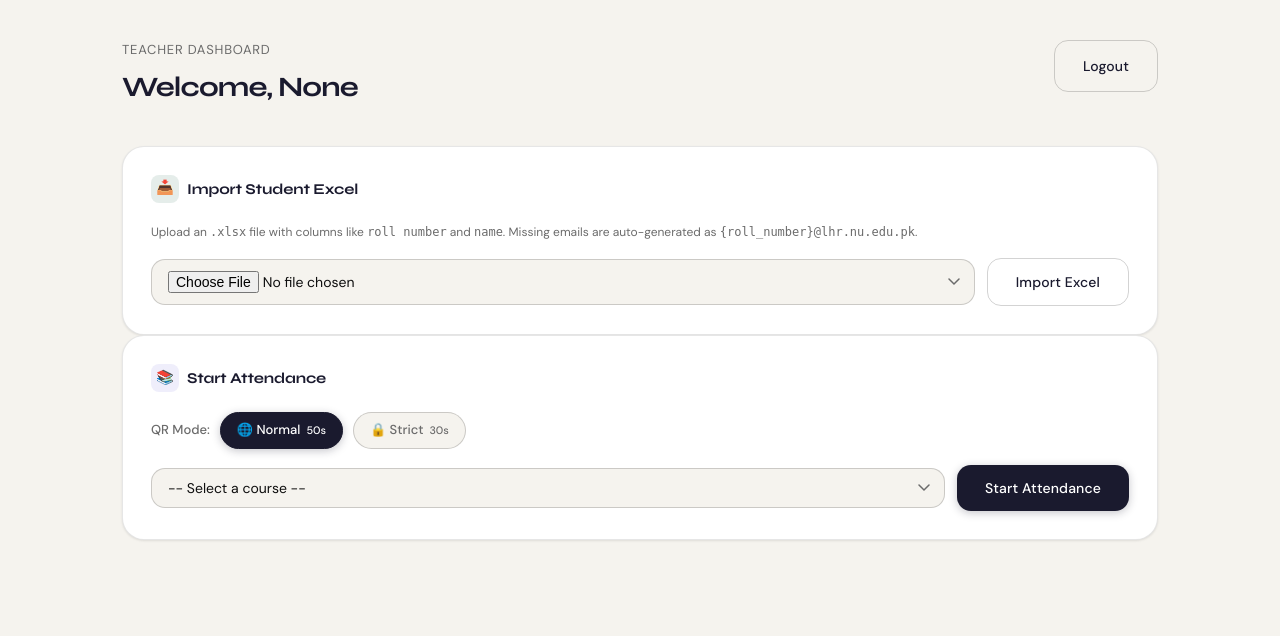
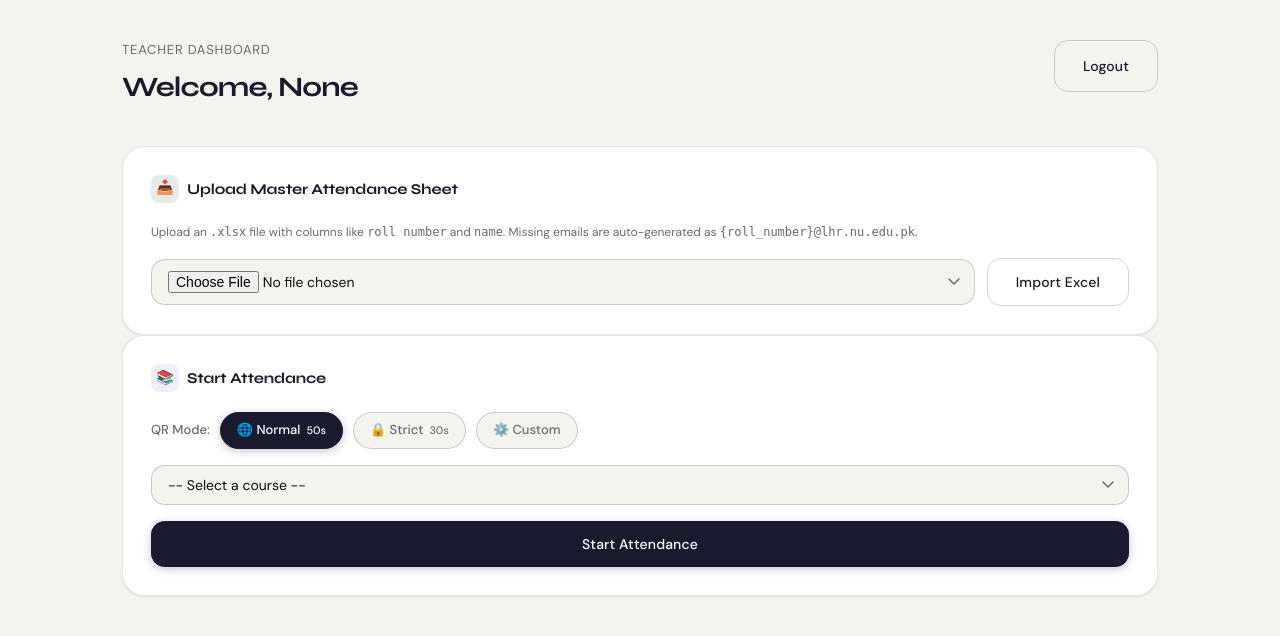
Before and after one commit to rai-umais/QR_Automated_Attendance_System, a Flask app: page /teacher/dashboard in a window 1280 px wide. Shown: the part 60-696 px from the top of the page. Run offline with Flask 3, Linux system fonts and the light colour scheme; the visitor is signed in with stand-in values (Sample User, id 1); data that the repository does not hold is empty.

Commit message:
fixed bugs, added custom qr management and ui improvements

```diff
--- a/models/session.py
+++ b/models/session.py
@@ -12,8 +12,9 @@
     started_at   = db.Column(db.DateTime, default=datetime.now(UTC))
     finalized_at = db.Column(db.DateTime, nullable=True)
     status       = db.Column(db.String(10), default='open')
-    mode         = db.Column(db.String(10), default='normal', nullable=False)  # 'normal' or 'strict'
-
+    mode         = db.Column(db.String(10), default='normal', nullable=False)  # 'normal' or 'strict' or 'custom'
+    custom_seconds = db.Column(db.Integer, nullable=True)
+    master_xlsx_path = db.Column(db.String(255), nullable=True)
     temp_records  = db.relationship('TempAttendance', backref='session', lazy=True)
     final_records = db.relationship('Attendance',     backref='session', lazy=True)
 
--- a/routes/main.py
+++ b/routes/main.py
@@ -3,9 +3,12 @@
 # blueprint is created so that if multiple routes are formed.
 main_bp = Blueprint('main',__name__)
 
+from flask import request
+
 @main_bp.route('/')
 def index():
-    return render_template('index.html')
+    error = request.args.get('error')
+    return render_template('index.html', error=error)
 
 @main_bp.route('/health')
 def health():
--- a/routes/teacher.py
+++ b/routes/teacher.py
@@ -1,4 +1,5 @@
 from flask import Blueprint, render_template, session, request, jsonify
+import os, uuid
 from sqlalchemy import func
 from models.base import db
 from models.course import Course
@@ -22,11 +23,15 @@
 @teacher_bp.route('/start-session', methods=['POST'])
 @teacher_required
 def start_attendance_session():
-    course_id = request.json.get('course_id')
-    mode = request.json.get('mode', 'normal')
+    course_id = request.form.get('course_id')
+    mode = request.form.get('mode', 'normal')
+    custom_seconds = request.form.get('custom_seconds')
+    master_file = request.files.get('master_file')
 
     if not course_id:
         return jsonify({'error': 'course_id is required'}), 400
+    if not master_file:
+        return jsonify({'error': 'Master attendance sheet is required'}), 400
 
     # Block if teacher already has an open session (any course)
     existing = get_teacher_active_session(session['user_id'])
@@ -36,7 +41,20 @@
                      'Please finalize it before starting a new one.'
         }), 409
 
-    active = start_session(course_id, session['user_id'], mode=mode)
+    # Save the master file to a session-specific path
+    session_uuid = str(uuid.uuid4())
+    filename = f"master_{session_uuid}.xlsx"
+    upload_dir = os.path.join(os.getcwd(), 'session_data')
+    if not os.path.exists(upload_dir):
+        os.makedirs(upload_dir)
+
+    master_path = os.path.join(upload_dir, filename)
+    master_file.save(master_path)
+
+    active = start_session(course_id, session['user_id'],
+                           mode=mode,
+                           custom_seconds=custom_seconds,
+                           master_xlsx_path=master_path)
     return jsonify({
         'session_id': active.id,
         'status': active.status,
@@ -68,7 +86,12 @@
         return jsonify({'error': 'No active session'}), 404
 
     # Determine expiry time based on mode
-    seconds = 50 if active.mode == 'normal' else 30
+    if active.mode == 'custom' and active.custom_seconds:
+        seconds = active.custom_seconds
+    elif active.mode == 'strict':
+        seconds = 30
+    else:
+        seconds = 50
 
     token = generate_qr_token(active.id, seconds=seconds)
     img_base64 = generate_qr_image(token)
--- a/services/session_manager.py
+++ b/services/session_manager.py
@@ -2,7 +2,7 @@
 from models.base import db
 from models.session import Session
 
-def start_session(course_id, teacher_id, mode='normal'):
+def start_session(course_id, teacher_id, mode='normal', custom_seconds=None, master_xlsx_path=None):
     existing = Session.query.filter_by(
         course_id=course_id,
         status='open'
@@ -16,7 +16,9 @@
         date       = datetime.now(UTC).date(),
         started_at = datetime.now(UTC),
         status     = 'open',
-        mode       = mode
+        mode       = mode,
+        custom_seconds = custom_seconds,
+        master_xlsx_path = master_xlsx_path
     )
     db.session.add(new_session)
     db.session.commit()
--- a/static/css/main.css
+++ b/static/css/main.css
@@ -1161,3 +1161,5 @@
     border-radius: var(--radius-md); font-family: var(--font-body); font-size: 14px;
     font-weight: 500; cursor: pointer;
 }
+
+/* Hide number input spinners - REMOVED per user request to keep up/down arrows */
--- a/templates/dashboard.html
+++ b/templates/dashboard.html
@@ -26,7 +26,7 @@
     <div class="card mb-24">
         <h3 class="card-title">
             <div class="card-title-icon icon-green">📥</div>
-            Import Student Excel
+            Upload Master Attendance Sheet
         </h3>
         <p class="text-muted text-small mt-8">
             Upload an <code>.xlsx</code> file with columns like <code>roll number</code> and <code>name</code>.
@@ -49,16 +49,24 @@
         <div class="mode-selector" id="mode-selector-container">
             <span class="mode-label">QR Mode:</span>
             <label class="mode-option" id="lbl-normal">
-                <input type="radio" name="qr-mode" value="normal" checked>
+                <input type="radio" name="qr-mode" value="normal" checked onchange="document.getElementById('custom-sec-wrap').style.display='none'">
                 <span class="mode-pill">🌐 Normal <small>50s</small></span>
             </label>
             <label class="mode-option" id="lbl-strict">
-                <input type="radio" name="qr-mode" value="strict">
+                <input type="radio" name="qr-mode" value="strict" onchange="document.getElementById('custom-sec-wrap').style.display='none'">
                 <span class="mode-pill">🔒 Strict <small>30s</small></span>
             </label>
+            <label class="mode-option" id="lbl-custom">
+                <input type="radio" name="qr-mode" value="custom" onchange="document.getElementById('custom-sec-wrap').style.display='inline-flex'">
+                <span class="mode-pill">⚙️ Custom</span>
+            </label>
+            <div id="custom-sec-wrap" style="display:none; align-items:center; gap:4px;">
+                <input type="number" id="custom-seconds" class="no-spinner" style="width:70px; padding:8px 12px; background:var(--bg); border:1.5px solid var(--border-md); border-radius:var(--radius-md); font-family:var(--font-body); font-size:14px; color:var(--fg);" value="60" min="10" max="300">
+                <span class="text-small">sec</span>
+            </div>
         </div>
 
-        <div class="session-row">
+        <div class="session-row mt-16">
             <select id="course-select" class="select-input">
                 <option value="">-- Select a course --</option>
                 {% for course in courses %}
@@ -67,7 +75,10 @@
                 </option>
                 {% endfor %}
             </select>
-            <button id="start-btn" class="btn-primary" onclick="startSession()">
+        </div>
+
+        <div class="session-row mt-16">
+            <button id="start-btn" class="btn-primary" onclick="startSession()" style="width:100%; justify-content:center">
                 Start Attendance
             </button>
         </div>
@@ -233,18 +244,42 @@
         activeCourseId = document.getElementById('course-select').value;
         const modeInput = document.querySelector('input[name="qr-mode"]:checked');
         const mode = modeInput ? modeInput.value : 'normal';
+        let customSeconds = null;
+        if (mode === 'custom') {
+            const input = document.getElementById('custom-seconds');
+            customSeconds = parseInt(input.value, 10);
+            if (isNaN(customSeconds) || customSeconds < 10) {
+                showPopup('error', 'Time Too Short', 'The minimum duration for a custom QR code is 10 seconds.');
+                return;
+            }
+            if (customSeconds > 300) {
+                showPopup('error', 'Time Too Long', 'The maximum duration for a custom QR code is 300 seconds (5 minutes).');
+                return;
+            }
+        }
 
-        console.log('Selected Course:', activeCourseId, 'Mode:', mode);
+        const masterFile = document.getElementById('excel-file').files[0];
+
+        console.log('Selected Course:', activeCourseId, 'Mode:', mode, 'Sec:', customSeconds);
 
         if (!activeCourseId) {
             showPopup('error', 'Select Course', 'Please select a course before starting.');
             return;
         }
+        if (!masterFile) {
+            showPopup('error', 'Select File', 'Please upload the master attendance sheet in the "Upload Master Attendance Sheet" section above before starting.');
+            return;
+        }
+
+        const formData = new FormData();
+        formData.append('course_id', activeCourseId);
+        formData.append('mode', mode);
+        if (customSeconds) formData.append('custom_seconds', customSeconds);
+        formData.append('master_file', masterFile);
 
         fetch('/teacher/start-session', {
             method: 'POST',
-            headers: {'Content-Type': 'application/json'},
-            body: JSON.stringify({course_id: activeCourseId, mode: mode})
+            body: formData
         })
         .then(res => {
             console.log('Start session response status:', res.status);
@@ -297,7 +332,6 @@
                 'Import Complete',
                 `${data.message} Rows: ${data.rows_read}, New: ${data.created}, Existing: ${data.skipped_existing}, Enrolled: ${data.enrolled_in_course}.`
             );
-            fileInput.value = '';
         })
         .catch(err => {
             showPopup('error', 'Import Failed', err.error || 'Failed to import Excel file.');
```
Also changed, not shown: routes/auth.py (+4 -4 lines), routes/session.py (+19 -12 lines), routes/student.py (+2 -6 lines), seed.py (+21 -4 lines), services/anti_proxy.py (+0 -9 lines), services/xlsx_export.py (+49 -26 lines), templates/index.html (+26 -0 lines), templates/scan.html (+2 -9 lines), 6 other files.
